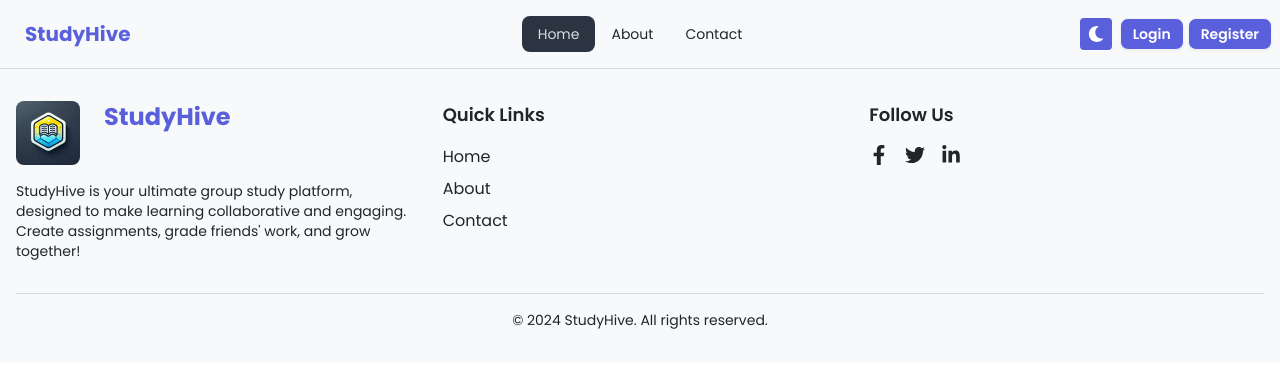
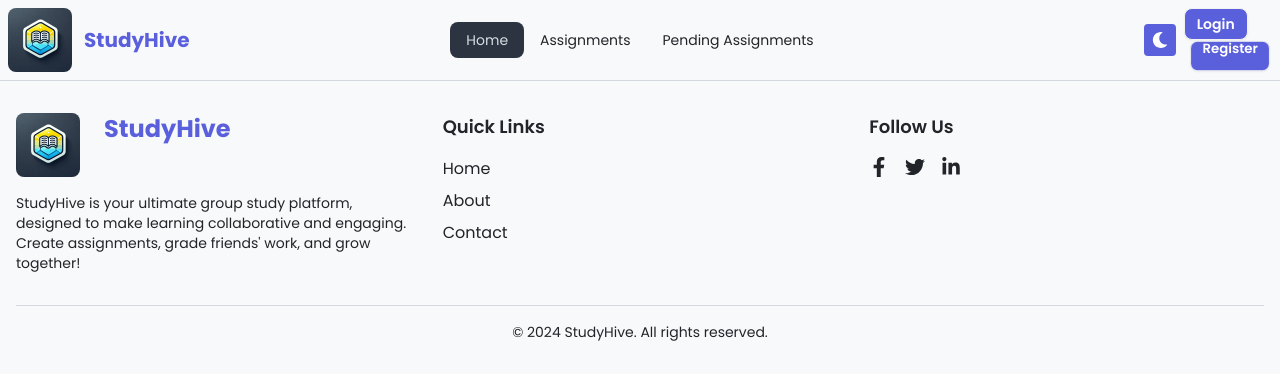
Before and after one commit to mdabdulkyum1/study-hive, a React (Vite) app: page / in a window 1280 px wide. Shown: the top 380 px of the page. Built offline with nearby package versions, Linux system fonts and the light colour scheme; no server answers.

Commit message:
navbar all route setUp done

```diff
--- a/src/components/Navbar/Navbar.jsx
+++ b/src/components/Navbar/Navbar.jsx
@@ -1,31 +1,76 @@
 import { Link, NavLink, useNavigate } from "react-router-dom";
 import ThemeToggle from "./ThemeToggle";
-import useAuth from './../../hooks/useAuth';
+import useAuth from "./../../hooks/useAuth";
 import { Tooltip } from "react-tooltip";
+import logo from "../../assets/logo.png";
 
 const Navbar = () => {
-
-  const {user, loading, logOut} = useAuth()
+  const { user, loading, logOut } = useAuth();
 
   const navigate = useNavigate();
   const handelLogOut = async () => {
-    try{
-      await logOut()
-      navigate('/login')
-    }catch(error){
+    try {
+      await logOut();
+      navigate("/login");
+    } catch (error) {
       console.error(error);
-
     }
-  }
+  };
 
   const links = (
     <>
-      <li><NavLink to="/" className="text-light-text dark:text-dark-text hover:text-light-accent dark:hover:text-dark-accent transition">Home</NavLink></li>
-      <li><NavLink to="/about" className="text-light-text dark:text-dark-text hover:text-light-accent dark:hover:text-dark-accent transition">About</NavLink></li>
-      <li><NavLink to="/contact" className="text-light-text dark:text-dark-text hover:text-light-accent dark:hover:text-dark-accent transition">Contact</NavLink></li>
+      <li>
+        <NavLink
+          to="/"
+          className="text-light-text dark:text-dark-text hover:text-light-accent dark:hover:text-dark-accent transition"
+        >
+          Home
+        </NavLink>
+      </li>
+      <li>
+        <NavLink
+          to="/assignments"
+          className="text-light-text dark:text-dark-text hover:text-light-accent dark:hover:text-dark-accent transition"
+        >
+          Assignments
+        </NavLink>
+      </li>
+      <li>
+        <NavLink
+          to="/pending-assignments"
+          className="text-light-text dark:text-dark-text hover:text-light-accent dark:hover:text-dark-accent transition"
+        >
+          Pending Assignments
+        </NavLink>
+      </li>
     </>
   );
+  const dropdownLinks = (
+    <>
+      <li>
+        <button className="btn-sm rounded-lg">
+        <NavLink
+          to="/create-assignments"
+          className="hover:text-light-accent dark:hover:text-dark-accent transition"
+        >
+          Create Assignments
+        </NavLink>
 
+        </button>
+      </li>
+      <li>
+        <button className="btn-sm rounded-lg ">
+        <NavLink
+          to="/my-attempted-assignments"
+          className="hover:text-light-accent dark:hover:text-dark-accent transition"
+        >
+          My Attempted Assignments
+        </NavLink>
+        </button>
+
+      </li>
+    </>
+  );
 
   return (
     <div className="navbar bg-light-bg dark:bg-dark-bg border-b border-light-border dark:border-dark-border">
@@ -54,11 +99,18 @@ const Navbar = () => {
             {links}
           </ul>
         </div>
-        <a
-          className="btn btn-ghost text-xl text-primary dark:text-dark-text font-bold"
-        >
+        <div className="flex items-center gap-3">
+          <Link to="/">
+            <img
+              src={logo}
+              alt="Logo"
+              className="w-16 rounded-lg hidden md:block"
+            />
+          </Link>
+          <h1 className="text-xl text-primary dark:text-dark-text font-bold">
             StudyHive
-        </a>
+          </h1>
+        </div>
       </div>
       <div className="navbar-center hidden lg:flex">
         <ul className="menu menu-horizontal px-1">{links}</ul>
@@ -76,7 +128,7 @@ const Navbar = () => {
                 className="btn btn-ghost btn-circle avatar"
               >
                 <div className="w-10 rounded-full border border- ">
-                <Tooltip id="my-tooltip" className="z-50"   place="left" />
+                  <Tooltip id="my-tooltip" className="z-50" place="left" />
                   <img
                     alt={user?.displayName}
                     src={user?.photoURL}
@@ -87,15 +139,21 @@ const Navbar = () => {
               </div>
               <ul
                 tabIndex={0}
-              className="bg-base-300 menu menu-sm dropdown-content rounded-box z-[10] mt-3 w-52 p-2 shadow dark:bg-dark-secondary dark:text-dark-text transition-colors"
+                className="dropdown-content space-y-1 bg-light-bg  border border-transparent dark:border-white rounded-lg z-10 mt-3 p-4 shadow-lg w-64 transition-all duration-300"
               >
-              <li className="text-center dark:text-gray-600">
-                {user?.displayName}
+                {/* User Display Name */}
+                <li className="text-center text-lg font-semibold  mb-2">
+                  {user?.displayName || "Guest"}
                 </li>
-              <li>
+
+                {/* Dropdown Links */}
+                {dropdownLinks}
+
+                {/* Logout Button */}
+                <li className="mt-2">
                   <button
                     onClick={handelLogOut}
-                  className="btn bg-primary text-white transition-colors"
+                    className="btn btn-primary btn-sm w-full text-white hover:bg-light-accent dark:hover:bg-dark-accent dark:text-white transition-all duration-200"
                   >
                     Logout
                   </button>
@@ -109,10 +167,9 @@ const Navbar = () => {
               Logout
             </button>
           </div>
-
-        ) : (<>
+        ) : (
+          <>
             <div className="space-x-1">
-
               <Link
                 to="/login"
                 className="btn btn-sm bg-primary text-white transition-colors"
@@ -122,7 +179,7 @@ const Navbar = () => {
 
               <Link
                 to="/register"
-            className="btn btn-sm bg-primary text-white transition-colors"
+                className="btn btn-sm bg-primary text-white transition-colors hidden md:block"
               >
                 Register
               </Link>
```
Lines whose indentation alone changed are shown as unchanged.
